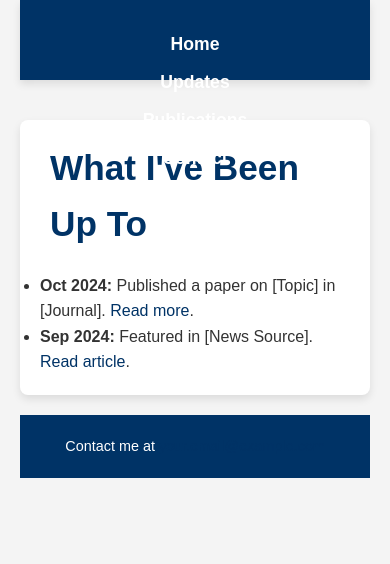
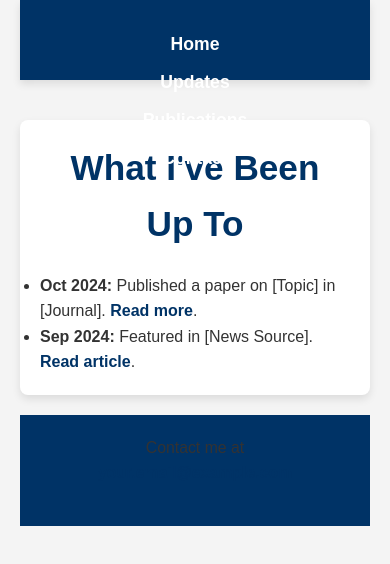
Before and after one commit to sanapandey/sanapandey.github.io, a plain HTML site: page updates.html in a window 390 px wide. Drawn offline with Linux system fonts and the light colour scheme.

Commit message:
Update styles.css for contact and resume

```diff
--- a/styles.css
+++ b/styles.css
@@ -378,3 +378,80 @@ nav ul li a.active {
   line-height: 1.6;
   color: #333;
 }
+
+/* General Page Styling for Contact and Resume */
+section {
+  padding: 40px 20px;
+  max-width: 900px;
+  margin: 0 auto;
+  background-color: #f7f7f7; /* Light background for sections */
+  border-radius: 8px;
+  box-shadow: 0 4px 8px rgba(0, 0, 0, 0.1);
+}
+
+/* Styling the Header for Contact and Resume */
+h2 {
+  font-size: 2.4em;
+  color: #003366; /* Dark blue for header */
+  margin-bottom: 20px;
+  text-align: center; /* Center header */
+}
+
+/* Paragraph Styling for both sections */
+p {
+  font-size: 1.1em;
+  line-height: 1.6;
+  color: #333; /* Dark text for readability */
+  margin-bottom: 20px; /* Add space below paragraphs */
+  text-align: center; /* Center-align text for better balance */
+}
+
+/* Styling Links (email, LinkedIn, GitHub) */
+a {
+  color: #003366; /* Dark blue color for links */
+  font-weight: 600;
+  text-decoration: none;
+  transition: color 0.3s ease;
+}
+
+a:hover {
+  color: #ff9900; /* Accent color on hover */
+}
+
+/* Resume Button Styling */
+button.resume-button {
+  background-color: #003366;
+  color: white;
+  padding: 12px 24px;
+  font-size: 1.1em;
+  border: none;
+  border-radius: 5px;
+  cursor: pointer;
+  display: block;
+  margin: 30px auto; /* Center button */
+  transition: background-color 0.3s ease;
+}
+
+button.resume-button:hover {
+  background-color: #ff9900; /* Accent color on hover */
+}
+
+/* Responsive Design for smaller screens */
+@media (max-width: 768px) {
+  section {
+    padding: 20px;
+  }
+
+  h2 {
+    font-size: 2em; /* Adjust header size for smaller screens */
+  }
+
+  p {
+    font-size: 1.1em; /* Adjust paragraph size for readability */
+  }
+
+  button.resume-button {
+    font-size: 1em;
+    padding: 10px 20px;
+  }
+}
```
